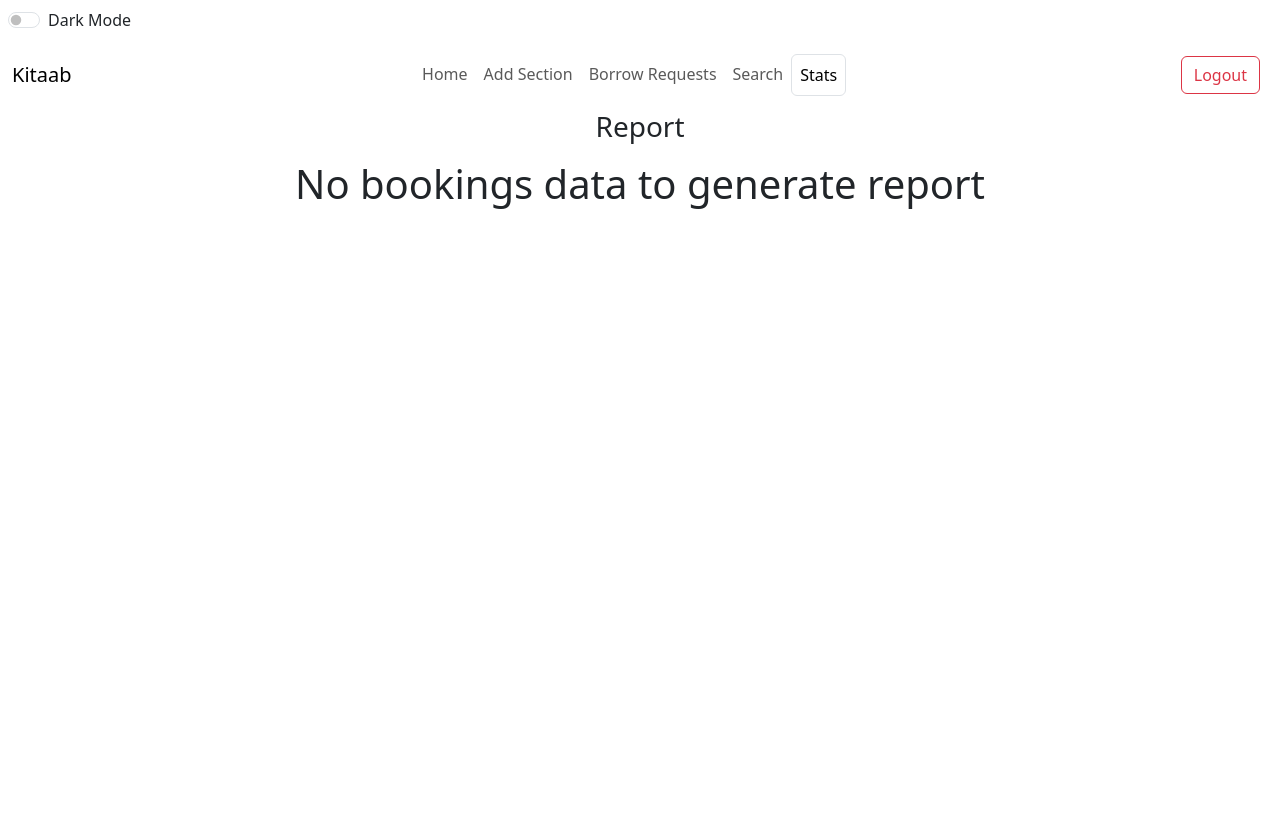
After one commit to shazwat/Appdev1_project, a Flask app: template templates/summary.html in a window 1280 px wide. The commit adds this page. Run offline with Flask 3, Linux system fonts and the light colour scheme; the template is opened without the code that fills it, so the values that code supplies are empty; some libraries are stand-ins or nearby versions.

Commit message:
Stats implemented

```diff
--- a/templates/add_section.html
+++ b/templates/add_section.html
@@ -31,6 +31,9 @@
           </li>
           <li class="nav-item">
             <a class="nav-link" href="{{ url_for('search_admin') }}">Search</a>
+          </li>
+          <li class="nav-item">
+            <a class="nav-link" href="{{ url_for('summary') }}">Stats</a>
           </li>
         </ul>
         <form
--- a/templates/borrow_requests.html
+++ b/templates/borrow_requests.html
@@ -34,6 +34,9 @@
             <a class="nav-link" href="{{ url_for('search_admin') }}"
               >Search</a
             >
+          </li>
+          <li class="nav-item">
+            <a class="nav-link" href="{{ url_for('summary') }}">Stats</a>
           </li>
         </ul>
         <form
--- a/templates/home_admin.html
+++ b/templates/home_admin.html
@@ -44,6 +44,9 @@
           </li>
           <li class="nav-item">
             <a class="nav-link" href="{{ url_for('search_admin') }}">Search</a>
+          </li>
+          <li class="nav-item">
+            <a class="nav-link" href="{{ url_for('summary') }}">Stats</a>
           </li>
         </ul>
         <form
--- a/templates/search.html
+++ b/templates/search.html
@@ -31,6 +31,7 @@
               >Search</a
             >
           </li>
+
         </ul>
         <form class="d-flex m-2" action="{{ url_for('home') }}" method="post">
           <button class="btn btn-outline-danger form-control" type="submit">
--- a/templates/search_admin.html
+++ b/templates/search_admin.html
@@ -36,6 +36,9 @@
               href="#"
               >Search</a
             >
+          </li>
+          <li class="nav-item">
+            <a class="nav-link" href="{{ url_for('summary') }}">Stats</a>
           </li>
         </ul>
         <form
--- /dev/null
+++ b/templates/summary.html
@@ -0,0 +1,89 @@
+{% extends "base.html" %} {% block content %}
+<div class="d-flex flex-column vh-100">
+  <nav class="navbar navbar-expand-lg navbar-nav">
+    <div class="container-fluid">
+      <a class="navbar-brand" href="{{ url_for('home_admin') }}">Kitaab</a>
+      <button
+        class="navbar-toggler"
+        type="button"
+        data-bs-toggle="collapse"
+        data-bs-target="#navbarSupportedContent"
+        aria-controls="navbarSupportedContent"
+        aria-expanded="false"
+        aria-label="Toggle navigation"
+      >
+        <span class="navbar-toggler-icon color-toggle"></span>
+      </button>
+      <div class="collapse navbar-collapse" id="navbarSupportedContent">
+        <ul class="navbar-nav mx-auto mb-2 mb-lg-0">
+          <li class="nav-item">
+            <a class="nav-link" href="{{ url_for('home_admin') }}">Home</a>
+          </li>
+          <li class="nav-item">
+            <a class="nav-link" href="{{url_for('add_section') }}"
+              >Add Section</a
+            >
+          </li>
+
+          <li class="nav-item">
+            <a class="nav-link" href="{{ url_for ('borrow_requests') }}"
+              >Borrow Requests</a
+            >
+          </li>
+          <li class="nav-item">
+            <a class="nav-link" href="{{ url_for('search_admin') }}">Search</a>
+          </li>
+          <li class="nav-item">
+            <a
+              class="nav-link active border rounded"
+              aria-current="page"
+              href="#"
+              >Stats</a
+            >
+          </li>
+        </ul>
+        <form
+          class="d-flex m-2"
+          action="{{ url_for('home_admin') }}"
+          method="post"
+        >
+          <button class="btn btn-outline-danger form-control" type="submit">
+            Logout
+          </button>
+        </form>
+      </div>
+    </div>
+  </nav>
+  <h3 class="text-center">Report</h3>
+  <div class="d-flex justify-content-center align-items-center">
+    {% if report_exists %}
+      <!-- Report Card -->
+      <div class="container-fluid">
+
+        <div class="col col-md-6 mx-3">
+          {% for category, message in get_flashed_messages(with_categories = true) %}
+            {% if category == "error" %}
+              <div class="alert alert-danger">{{ message }}</div>
+            {% endif %}
+            {% if category == "success" %}
+              <div class="alert alert-success">{{ message }}</div>
+            {% endif %}
+          {% endfor %}
+          <!-- First Image -->
+          <img class="container-fluid m-4" src="{{ url_for('static', filename='reports/summary_graph.png' ) }}">
+        </div>
+        <!-- Second Image in a New Row -->
+        <div class="row">
+          <div class="col col-md-6 mx-3">
+            <img class="container-fluid m-4" src="{{ url_for('static', filename='reports/pie_graph.png' ) }}">
+          </div>
+        </div>
+      </div>
+
+    {% else %}
+      <!-- No Data Message -->
+      <h1 class="text-center m-2">No bookings data to generate report</h1>
+    {% endif %}
+  </div>
+</div>
+{% endblock %}
--- a/views.py
+++ b/views.py
@@ -10,7 +10,8 @@ from models import *
 from werkzeug.utils import secure_filename
 from werkzeug.security import generate_password_hash, check_password_hash
 from flask import flash, redirect, render_template, request, url_for
-from email_validator import validate_email, EmailNotValidError
+# from email_validator import validate_email, EmailNotValidError
+import matplotlib.pyplot as plt
 
 app = create_app()
 
@@ -25,6 +26,7 @@ def user_loader(user_id):
     except Exception as e:
         app.logger.error(f"An error occurred while loading user : {e}")
         return None
+
 
 @app.route('/home', methods=['GET', 'POST'])
 @login_required
@@ -157,15 +159,16 @@ def add_section():
             return render_template('add_section.html')
 
         try:
-            section = db.session.scalars(db.select(Section).where(Section.section_name == request.form['section_name'])).one()
+            section = db.session.scalars(db.select(Section).where(
+                Section.section_name == request.form['section_name'])).one()
 
             flash("Section already exists", 'error')
         except:
             try:
                 section = Section(
-                    section_name = request.form['section_name'],
-                    description = request.form['description'],
-                    date_created = datetime.now(timezone.utc))
+                    section_name=request.form['section_name'],
+                    description=request.form['description'],
+                    date_created=datetime.now(timezone.utc))
 
                 db.session.add(section)
                 db.session.commit()
@@ -430,6 +433,60 @@ def search_admin():
         else:
             return render_template('search_admin.html', result=[])
 
+
+@app.route('/summary', methods=['GET'])
+@login_required
+def summary():
+    user = current_user
+    if user.role != 'admin':
+        return render_template('error.html', message="Not Authorized")
+    else:
+        books_request_section = db.session.query(Section.section_name, func.count(Borrowing.book_id).label('num_books_requested')) \
+            .join(Book, Section.section_id == Book.section_id) \
+            .join(Borrowing, Book.book_id == Borrowing.book_id) \
+            .group_by(Section.section_name).all()
+
+        books_per_section = db.session.query(Section.section_name, func.count(Book.book_id).label('num_books')) \
+            .join(Book, Section.section_id == Book.section_id) \
+            .group_by(Section.section_name) \
+            .all()
+
+        report_exists = False
+        if books_request_section:
+            sections = []
+            num_books_requested = []
+            for res in books_request_section:
+                sections.append(res[0])
+                num_books_requested.append(res[1])
+
+        if books_per_section:
+            sec = []
+            num_of_books = []
+            for result in books_per_section:
+                sec.append(result[0])
+                num_of_books.append(result[1])
+
+        plt.figure(figsize=(8, 6))
+        plt.barh(sections, num_books_requested, edgecolor='black')
+        plt.xlim(0, max(num_books_requested) + 3)
+        plt.ylabel('Sections')
+        plt.xlabel('Number of books requested')
+        plt.title('Number of books requested per Section', fontsize=18)
+        plt.yticks(ha="right", fontsize = 8)
+        #plt.yticks(range(int(min(num_books_requested)), int(max(num_books_requested)) + 1))
+        plt.tight_layout
+        plt.savefig("./static/reports/summary_graph.png")
+
+        plt.figure(figsize=(8,6))
+        plt.pie(num_of_books, labels = sec,autopct=lambda p: '{:.0f}'.format(p * sum(num_of_books) / 100), startangle=140, wedgeprops={'edgecolor':'black', 'linewidth':1.2})
+        plt.title('Number of Books per Section', fontsize=18)
+        plt.axis('equal')
+        plt.tight_layout
+        plt.savefig("./static/reports/pie_graph.png")
+        report_exists = True
+
+    return render_template('summary.html', report_exists=report_exists)
+
 # USER CODE
 
 
```
Also changed, not shown: static/reports/pie_graph.png (added), static/reports/summary_graph.png (added).
